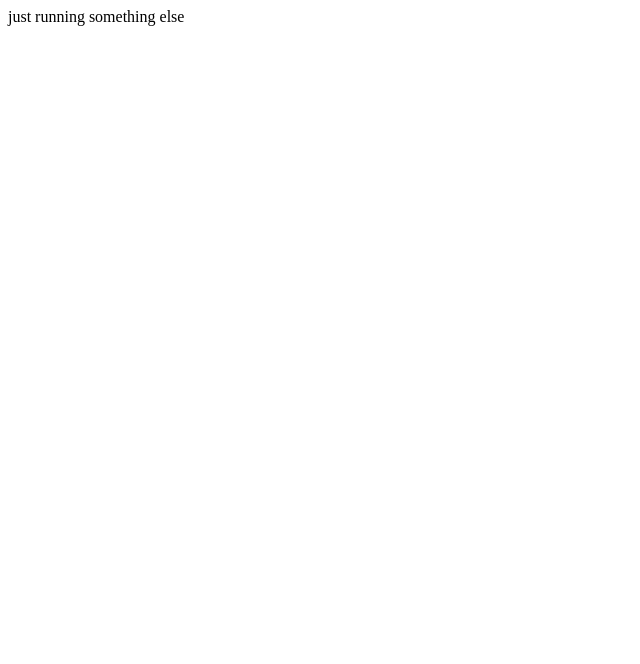
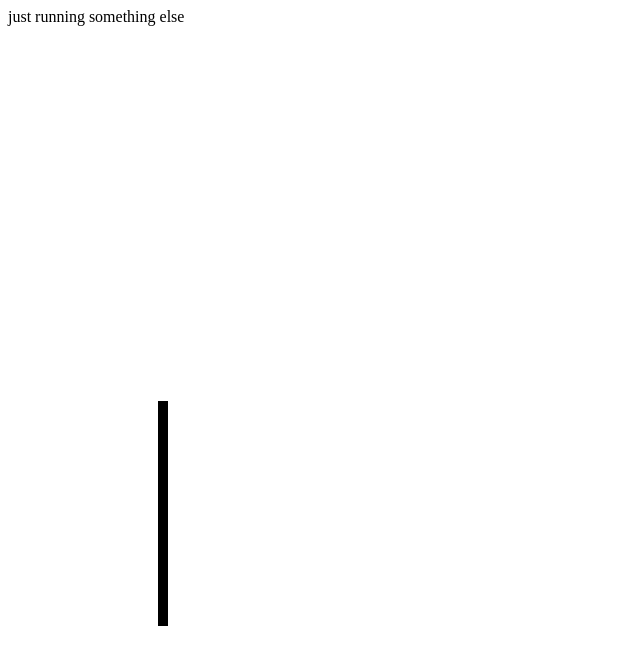
Before and after one commit to dgh1000/chrome-debug-starter, a website: page views/test.html in a window 1280 px wide. Shown: the whole page, without its empty margins (0-640 px from the left). Drawn offline with Linux system fonts and the light colour scheme; files that its build step writes are made by us from their sources.

Commit message:
progress

```diff
--- /dev/null
+++ b/public/canvasTest.js
@@ -0,0 +1,14 @@
+function interp_3_2(x0, x1, x2, y0, y1) {
+    if (x0 == x2)
+        throw "error in interp_3_2";
+    return y0 + (y1 - y0) * (x1 - x0) / (x2 - x0);
+}
+let canv = document.getElementById('canv');
+let ctx = canv.getContext('2d');
+let p = { n: 10, value: 15 };
+let x0 = 100.0;
+let x1 = 200.0;
+let x = interp_3_2(0, p.n, 20, x0, x1);
+let y = interp_3_2(-30, p.value, 30, 600, 300);
+ctx.fillRect(x, y, 10, 600 - y);
+//# sourceMappingURL=canvasTest.js.map
--- /dev/null
+++ b/public/graph.js
@@ -0,0 +1 @@
+//# sourceMappingURL=graph.js.map
--- a/public/simple.js
+++ /dev/null
@@ -1,6 +0,0 @@
-console.log("foo");
-let s = 0;
-for (let i = 0; i < 10; ++i) {
-    s += i;
-    console.log(s);
-}
--- /dev/null
+++ b/public/some.js
@@ -0,0 +1,2 @@
+console.log('foo');
+//# sourceMappingURL=some.js.map
--- /dev/null
+++ b/src/graph.ts
@@ -0,0 +1,4 @@
+function graph(canv: HTMLCanvasElement, ctx: CanvasRenderingContext2D, xs: number[]) {
+    let w = canv.width;
+    let h = canv.height;
+}
--- a/tsconfig.json
+++ b/tsconfig.json
@@ -3,7 +3,7 @@
         "target": "es6",
         "module": "commonjs",
         "sourceMap": true,
-        "outDir": "dist",
+        "outDir": "public",
         "baseUrl": ".",
         "paths": {
             "*": [
--- a/views/test.html
+++ b/views/test.html
@@ -10,7 +10,8 @@
     <div class="container">
         just running something else
     </div>
-    <script src="simple.js"></script>
+    <canvas width="600" height="600" id="canv"></canvas>
+    <script src="canvasTest.js"></script>
 </body>
 
 </html>
```
Also changed, not shown: src/canvasTest.ts (added, +15 -0 lines), 3 other files.
